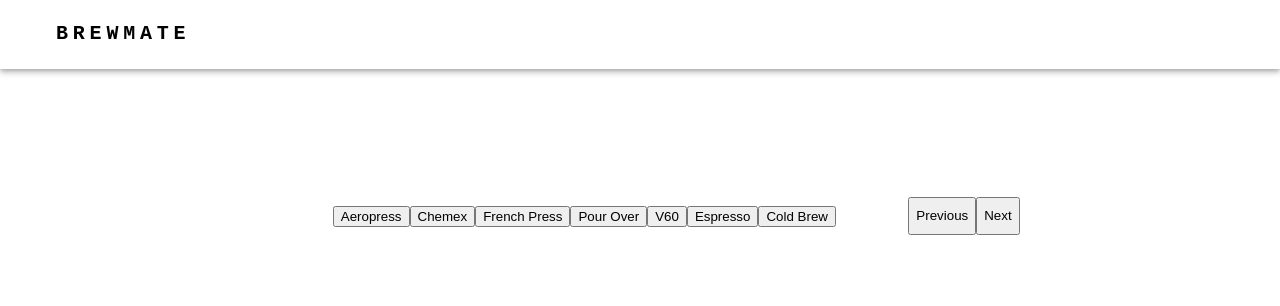
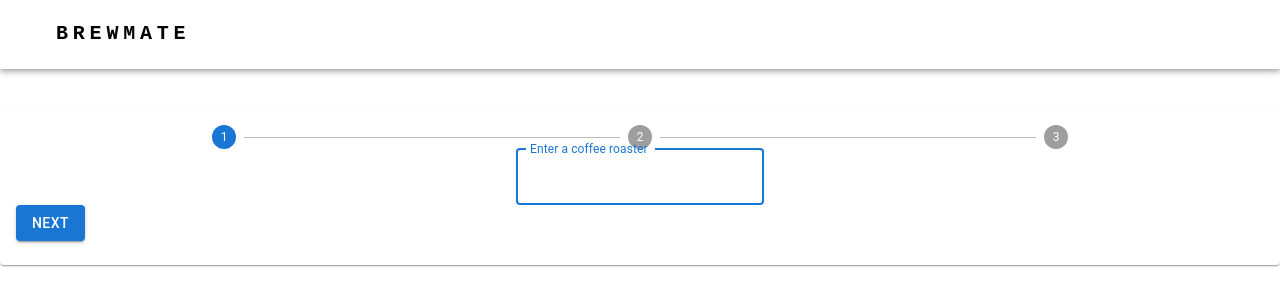
Before and after one commit to TomMannion/Coffee_app, a React (Create React App) app in the folder client/: page /post in a window 1280 px wide. Shown: the top 306 px of the page. Built offline with nearby package versions, Linux system fonts and the light colour scheme.

Commit message:
implementing test form using Formik for better navigation and UX

```diff
--- a/client/package.json
+++ b/client/package.json
@@ -12,6 +12,8 @@
     "@testing-library/react": "^13.4.0",
     "@testing-library/user-event": "^13.5.0",
     "axios": "^0.24.0",
+    "formik": "^2.2.9",
+    "formik-mui": "^5.0.0-alpha.0",
     "json-mock-api": "^1.2.2",
     "react": "^18.2.0",
     "react-circular-progressbar": "^2.1.0",
--- a/client/src/App.js
+++ b/client/src/App.js
@@ -1,6 +1,7 @@
 import "./App.css";
 import Content from "./components/Content";
 import CoffeeForm from "./components/CoffeeForm";
+import TestForm from "./components/TestForm";
 import CoffeeGroup from "./components/CoffeeGroup";
 import { Route, Routes } from "react-router-dom";
 import Navbar from "./components/Navbar";
@@ -11,7 +12,7 @@ function App() {
       <Navbar />
       <Routes>
         <Route path="/" element={<CoffeeGroup />} />
-        <Route path="/post" element={<CoffeeForm />} />
+        <Route path="/post" element={<TestForm />} />
       </Routes>
     </div>
   );
--- a/client/src/components/CoffeeForm.js
+++ b/client/src/components/CoffeeForm.js
@@ -16,9 +16,36 @@ import WaterTemp from "./WaterTemp";
 import Title from "./Title";
 import Method from "./Method";
 import Slider from "./Slider";
+import { useSelector, useDispatch } from "react-redux";
 
 function CoffeeForm() {
   const [page, setPage] = useState(0);
+  const submitAll = useSelector((state) => state);
+  const formatSubmit = () => {
+    const formattedSubmit = {
+      roaster: submitAll.roaster.value,
+      origin: submitAll.origin.value,
+      brewMethod: submitAll.brewMethod.value,
+      grinder: submitAll.grinder.value,
+      grindSize: submitAll.grindSize.value,
+      pourGroup: submitAll.pourGroup.value.map((pour) => {
+        return { pourWeight: pour.pour, pourTime: pour.time };
+      }),
+      comment: submitAll.comment.value,
+      coffeeWeight: submitAll.amount.value,
+      waterTemp: submitAll.waterTemp.value,
+      method: submitAll.method.value,
+      title: submitAll.title.value,
+      tasteProfile: submitAll.slider.value,
+      image: "https://picsum.photos/200",
+    };
+    return formattedSubmit;
+  };
+
+  const handleSubmit = async () => {
+    await axios.post("http://localhost:3500/posts/create", formatSubmit());
+    window.location.reload(false);
+  };
 
   function GridItem({ comp }) {
     return (
@@ -30,7 +57,7 @@ function CoffeeForm() {
 
   const nextPage = () => {
     if (page === 3) {
-      return;
+      handleSubmit();
     } else {
       setPage(page + 1);
     }
--- /dev/null
+++ b/client/src/components/testForm.js
@@ -0,0 +1,120 @@
+// import material UI
+import { Card, CardContent, Typography, Button, Grid } from "@mui/material";
+import { Field, Form, Formik } from "formik";
+import { Stepper, Step, StepLabel } from "@mui/material";
+import { CircularProgress } from "@mui/material";
+import { useState } from "react";
+
+// import formik material ui
+import * as React from "react";
+import Roaster from "./Roaster";
+import Origin from "./Origin";
+import Grinder from "./Grinder";
+import GrindSize from "./GrindSize";
+import BrewMethod from "./BrewMethod";
+import AddPour from "./AddPour";
+import PourGroup from "./PourGroup";
+import Comment from "./Comment";
+import Submit from "./Submit";
+import Amount from "./Amount";
+import WaterTemp from "./WaterTemp";
+import Title from "./Title";
+import Method from "./Method";
+import Slider from "./Slider";
+
+export default function TestForm() {
+  return (
+    <Card>
+      <CardContent>
+        <FormikStepper initialValues={{}}>
+          <Field component={Roaster} />
+          <Field component={Origin} />
+          <Field component={Grinder} />
+        </FormikStepper>
+      </CardContent>
+    </Card>
+  );
+}
+
+export function FormikStepper({ children, ...props }) {
+  const childrenArray = React.Children.toArray(children);
+  const [step, setStep] = React.useState(0);
+  const currentChild = childrenArray[step];
+  const [completed, setCompleted] = useState(false);
+  const isLastStep = () => {
+    return step === childrenArray.length - 1;
+  };
+
+  return (
+    <Formik
+      {...props}
+      validationSchema={currentChild.props.validationSchema}
+      onSubmit={async (values, helpers) => {
+        if (isLastStep()) {
+          await props.onSubmit(values, helpers);
+          setCompleted(true);
+        } else {
+          setStep((s) => s + 1);
+
+          // the next line was not covered in the youtube video
+          //
+          // If you have multiple fields on the same step
+          // we will see they show the validation error all at the same time after the first step!
+          //
+          // If you want to keep that behaviour, then, comment the next line :)
+          // If you want the second/third/fourth/etc steps with the same behaviour
+          //    as the first step regarding validation errors, then the next line is for you! =)
+          //
+          // In the example of the video, it doesn't make any difference, because we only
+          //    have one field with validation in the second step :)
+          helpers.setTouched({});
+        }
+      }}
+    >
+      {({ isSubmitting }) => (
+        <Form autoComplete="off">
+          <Stepper alternativeLabel activeStep={step}>
+            {childrenArray.map((child, index) => (
+              <Step
+                key={child.props.label}
+                completed={step > index || completed}
+              >
+                <StepLabel>{child.props.label}</StepLabel>
+              </Step>
+            ))}
+          </Stepper>
+
+          {currentChild}
+
+          <Grid container spacing={2}>
+            {step > 0 ? (
+              <Grid item>
+                <Button
+                  disabled={isSubmitting}
+                  variant="contained"
+                  color="primary"
+                  onClick={() => setStep((s) => s - 1)}
+                >
+                  Back
+                </Button>
+              </Grid>
+            ) : null}
+            <Grid item>
+              <Button
+                startIcon={
+                  isSubmitting ? <CircularProgress size="1rem" /> : null
+                }
+                disabled={isSubmitting}
+                variant="contained"
+                color="primary"
+                type="submit"
+              >
+                {isSubmitting ? "Submitting" : isLastStep() ? "Submit" : "Next"}
+              </Button>
+            </Grid>
+          </Grid>
+        </Form>
+      )}
+    </Formik>
+  );
+}
```
Also changed, not shown: 1 other file (tests, documents, lock files or other folders).
